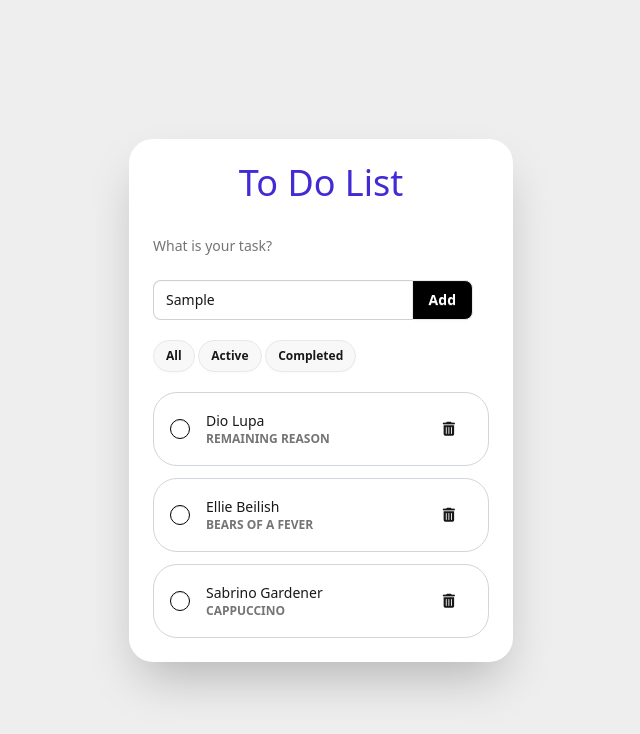
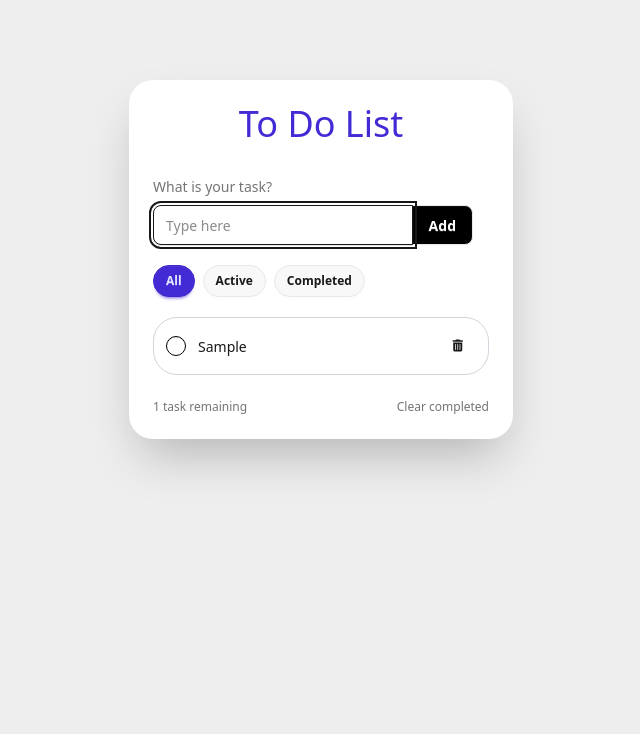
Before and after one commit to Moyasser05/To-Do-List-App, a website: page inedx.html in a window 1280 px wide. Both pictures are taken after typing "Sample" into the empty fields and a click on the button "Add". Shown: the whole page, without its empty margins (319-959 px from the left). Drawn offline with Linux system fonts and the light colour scheme.

Commit message:
add the crud

```diff
--- a/inedx.html
+++ b/inedx.html
@@ -7,58 +7,42 @@
     <link href="src/css/output.css" rel="stylesheet">
     <link rel="stylesheet" href="https://cdnjs.cloudflare.com/ajax/libs/font-awesome/6.4.0/css/all.min.css">
 </head>
+
 <body>
-    <div class="w-full min-h-screen flex items-center justify-center bg-base-300">
+    <div class="w-full min-h-screen flex items-start justify-center bg-base-300 p-20">
         <div class="card w-96 bg-base-100 shadow-2xl rounded-3xl">
             <div class="card-body">
                 <h2 class="text-4xl text-center text-primary">To Do List</h2>
+
                 <div class="form-control w-full max-w-xs mt-6">
                     <label class="label">
                         <span class="label-text">What is your task?</span>
                     </label>
-                    <div class="join w-full max-w-xs mt-6">
-                        <input type="text" placeholder="Type here" class="input input-bordered join-item rounded-l-lg w-full max-w-xs" />
-                        <button class="btn bg-black join-item hover:bg-black/80 text-white rounded-r-lg ">Add</button>
+                    <div class="join w-full max-w-xs mt-2">
+                        <input type="text" id="taskInput" placeholder="Type here"
+                               class="input input-bordered join-item rounded-l-lg w-full max-w-xs" />
+                        <button id="addBtn" class="btn bg-black join-item hover:bg-black/80 text-white rounded-r-lg">Add</button>
                     </div>
                 </div>
-                <form class="gap-3 my-3">
-                    <input class="btn rounded-full btn-sm" type="radio" name="frameworks" aria-label="All"/>
-                    <input class="btn rounded-full btn-sm" type="radio" name="frameworks" aria-label="Active"/>
-                    <input class="btn rounded-full btn-sm" type="radio" name="frameworks" aria-label="Completed"/>
-                </form>
 
-                <ul class="list rounded-box">
-                    <form action="" class="flex flex-col justify-around gap-3 items-start">
-                        <li class="list-row w-full rounded-3xl border border-gray-300 items-center">
-                            <input type="checkbox" class="checkbox border-black rounded-full checkbox-sm" />
-                            <div>
-                                <div>Dio Lupa</div>
-                                <div class="text-xs uppercase font-semibold opacity-60">Remaining Reason</div>
-                            </div>
-                            <button class="btn bg-transparent border border-transparent shadow-none"><i class="fa-solid fa-trash-can"></i></button>
-                        </li>
+                <div class="flex gap-2 my-3">
+                    <input type="radio" name="filter" class="btn rounded-full btn-sm" aria-label="All" value="all" checked />
+                    <input type="radio" name="filter" class="btn rounded-full btn-sm" aria-label="Active" value="active" />
+                    <input type="radio" name="filter" class="btn rounded-full btn-sm" aria-label="Completed" value="completed" />
+                </div>
 
-                        <li class="list-row w-full rounded-3xl border border-gray-300 items-center">
-                            <input type="checkbox" class="checkbox border-black rounded-full checkbox-sm" />
-                            <div>
-                                <div>Ellie Beilish</div>
-                                <div class="text-xs uppercase font-semibold opacity-60">Bears of a fever</div>
-                            </div>
-                            <button class="btn bg-transparent border border-transparent shadow-none"><i class="fa-solid fa-trash-can"></i></button>
-                        </li>
+                <p id="emptyState" class="text-center text-sm opacity-60 py-6">No tasks yet — add one above.</p>
 
-                        <li class="list-row w-full rounded-3xl border border-gray-300 items-center">
-                            <input type="checkbox" class="checkbox border-black rounded-full checkbox-sm" />
-                            <div>
-                                <div>Sabrino Gardener</div>
-                                <div class="text-xs uppercase font-semibold opacity-60">Cappuccino</div>
-                            </div>
-                            <button class="btn bg-transparent border border-transparent shadow-none"><i class="fa-solid fa-trash-can"></i></button>
-                        </li>
-                    </form>
-                </ul>
+                <ul id="taskList" class="list rounded-box flex flex-col gap-3"></ul>
+
+                <div class="flex justify-between items-center mt-4 text-xs opacity-60">
+                    <span id="counter">0 tasks remaining</span>
+                    <button id="clearBtn" class="link link-hover">Clear completed</button>
+                </div>
             </div>
         </div>
     </div>
+
+    <script src="src/scripts/scripts.js"></script>
 </body>
 </html>
--- /dev/null
+++ b/src/scripts/scripts.js
@@ -0,0 +1,112 @@
+let tasks = JSON.parse(localStorage.getItem('tasks')) || [];
+let currentFilter = 'all';
+
+const taskInput = document.getElementById('taskInput');
+const addBtn = document.getElementById('addBtn');
+const taskList = document.getElementById('taskList');
+const emptyState = document.getElementById('emptyState');
+const counter = document.getElementById('counter');
+const clearBtn = document.getElementById('clearBtn');
+const filterInputs = document.querySelectorAll('input[name="filter"]');
+
+function saveTasks() {
+    localStorage.setItem('tasks', JSON.stringify(tasks));
+}
+
+function renderTasks() {
+    taskList.innerHTML = '';
+
+    let filteredTasks = tasks;
+    if (currentFilter === 'active') {
+        filteredTasks = tasks.filter(t => !t.completed);
+    } else if (currentFilter === 'completed') {
+        filteredTasks = tasks.filter(t => t.completed);
+    }
+
+    emptyState.style.display = filteredTasks.length === 0 ? 'block' : 'none';
+
+    filteredTasks.forEach(task => {
+        const li = document.createElement('li');
+        li.className = 'list-row w-full rounded-3xl border border-gray-300 items-center flex gap-3 p-3 cursor-pointer';
+
+        li.innerHTML = `
+            <input type="checkbox" data-id="${task.id}"
+                    class="checkbox border-black rounded-full checkbox-sm task-checkbox"
+                    ${task.completed ? 'checked' : ''} />
+            <div class="flex-1 ${task.completed ? 'line-through opacity-50' : ''}">
+                <div>${task.text}</div>
+            </div>
+            <button data-id="${task.id}"
+                    class="btn btn-sm bg-transparent border border-transparent shadow-none task-delete">
+                <i class="fa-solid fa-trash-can pointer-events-none"></i>
+            </button>
+        `;
+
+        taskList.appendChild(li);
+    });
+
+    const remaining = tasks.filter(t => !t.completed).length;
+    counter.textContent = `${remaining} task${remaining !== 1 ? 's' : ''} remaining`;
+}
+
+function addTask() {
+    const text = taskInput.value.trim();
+    if (text === '') return;
+
+    tasks.push({
+        id: Date.now(),
+        text: text,
+        completed: false
+    });
+
+    saveTasks();
+    renderTasks();
+    taskInput.value = '';
+    taskInput.focus();
+}
+
+addBtn.addEventListener('click', addTask);
+
+taskInput.addEventListener('keydown', function (e) {
+    if (e.key === 'Enter') {
+        addTask();
+    }
+});
+
+taskList.addEventListener('click', function (e) {
+    const deleteBtn = e.target.closest('.task-delete');
+    if (deleteBtn) {
+        const id = Number(deleteBtn.dataset.id);
+        tasks = tasks.filter(t => t.id !== id);
+        saveTasks();
+        renderTasks();
+        return;
+    }
+
+    const li = e.target.closest('li');
+    if (li) {
+        const checkbox = li.querySelector('.task-checkbox');
+        const id = Number(checkbox.dataset.id);
+        const task = tasks.find(t => t.id === id);
+        if (task) {
+            task.completed = !task.completed;
+            saveTasks();
+            renderTasks();
+        }
+    }
+});
+
+filterInputs.forEach(input => {
+    input.addEventListener('change', function () {
+        currentFilter = this.value;
+        renderTasks();
+    });
+});
+
+clearBtn.addEventListener('click', function () {
+    tasks = tasks.filter(t => !t.completed);
+    saveTasks();
+    renderTasks();
+});
+
+renderTasks();
```
Also changed, not shown: src/css/output.css.
